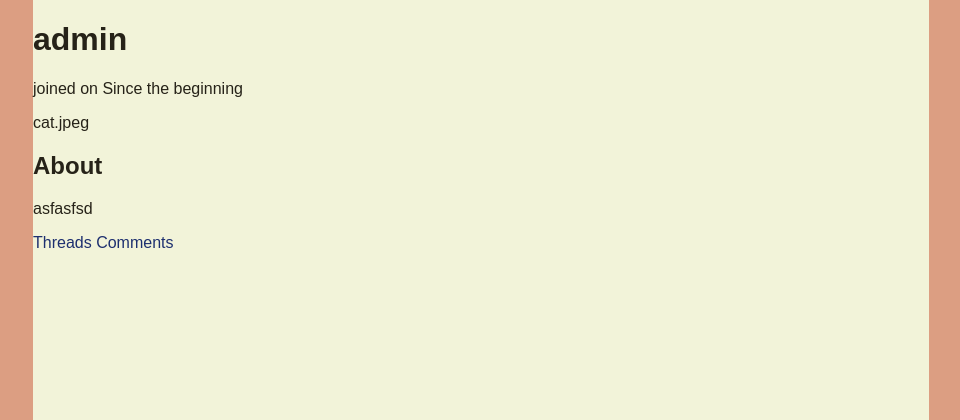
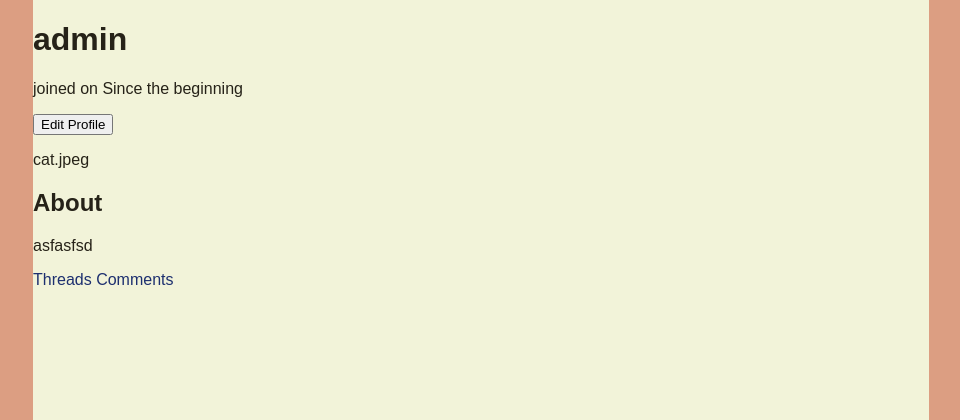
Before and after one commit to pgl98/message-board, a Flask app: page /user/admin in a window 1280 px wide. Shown: the part 26-446 px from the top of the page, without its empty margins (159-1119 px from the left). Run offline with Flask 2, Linux system fonts and the light colour scheme; data comes from the database, SQL or seed files in the repository; both versions use the stored data as it was after the commit; some libraries are stand-ins or nearby versions.

Commit message:
users can edit their profile image and about

```diff
--- a/app.py
+++ b/app.py
@@ -300,6 +300,32 @@ def delete_comment():
 
     return redirect(url_for("thread", thread_id=thread_id))
 
+@app.route("/edit_profile", methods=["POST"])
+def edit_profile():
+    form = UserProfileForm()
+    try:
+        username = request.form["username"]
+        form.username.data = username
+    except:
+        username = form.id.data
+
+    if form.validate_on_submit():
+        profile_image = form.profile_image.data.filename
+        about = form.about.data
+        db = get_db()
+
+        db.execute("""
+            UPDATE users
+            SET about = ?, profile_image = ?
+            WHERE username = ?;
+        """, (about, profile_image, username,))
+
+        db.commit()
+
+        return redirect( url_for("user_profile", username=username) )
+
+    return render_template("edit_user_profile.html", form=form)
+
 
 #-------- ROUTES FOR ADMINISTRATORS ONLY ---------
 
--- a/forms.py
+++ b/forms.py
@@ -30,5 +30,7 @@ class DeleteForm(FlaskForm):
 
 # create the class
 class UserProfileForm(FlaskForm):
+    username = HiddenField()
     profile_image = FileField()
-    submit = SubmitField()
+    about = StringField("About")
+    submit = SubmitField("Confirm Edit")
--- a/templates/image_upload_test.html
+++ b/templates/edit_user_profile.html
@@ -6,6 +6,10 @@
 <form action="" method="POST" enctype="multipart/form-data">
     {{ form.hidden_tag() }}
     {{ form.profile_image() }}
+    <br/>
+    {{ form.about.label }}
+    {{ form.about() }}
+    <br/>
     {{ form.submit() }}
 </form>
 
--- a/templates/user_profile.html
+++ b/templates/user_profile.html
@@ -7,6 +7,11 @@
 {% block main_content %}
 <h1>{{ user_info["username"] }}</h1>
 <p>joined on {{ user_info["date_created"] }}</p>
+
+<form action="{{ url_for('edit_profile') }}" method="POST" novalidate>
+    <input type="hidden" name="username" value="{{ user_info['username'] }}" />
+    <input type="submit" value="Edit Profile" />
+</form>
 
 {% if user_info["profile_image"] %}
 <p>{{ user_info["profile_image"] }}</p>
```
Also changed, not shown: app.db, 1 other file.
